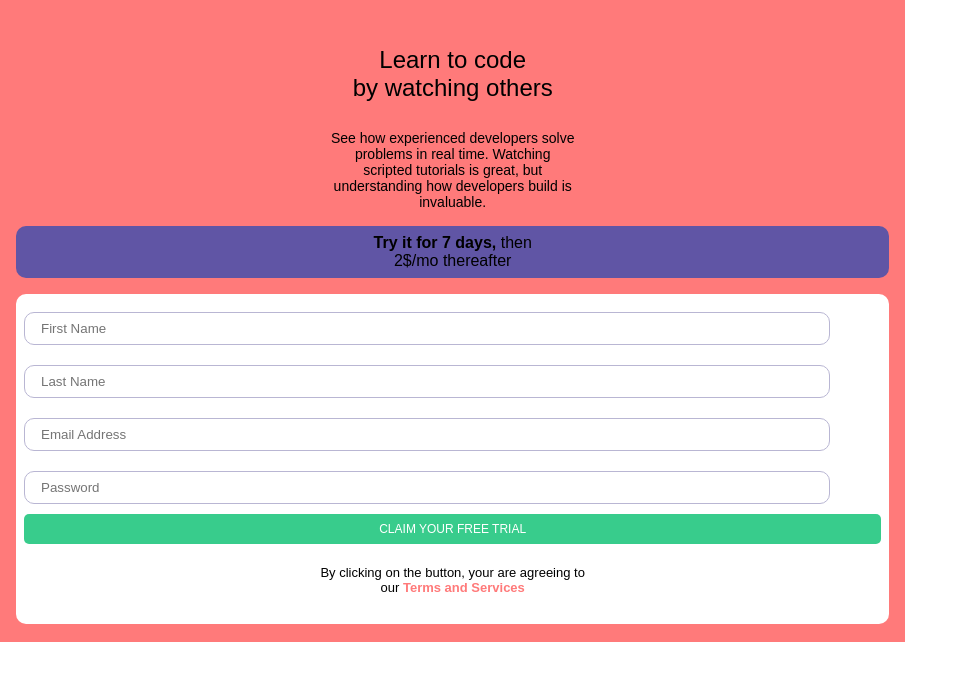
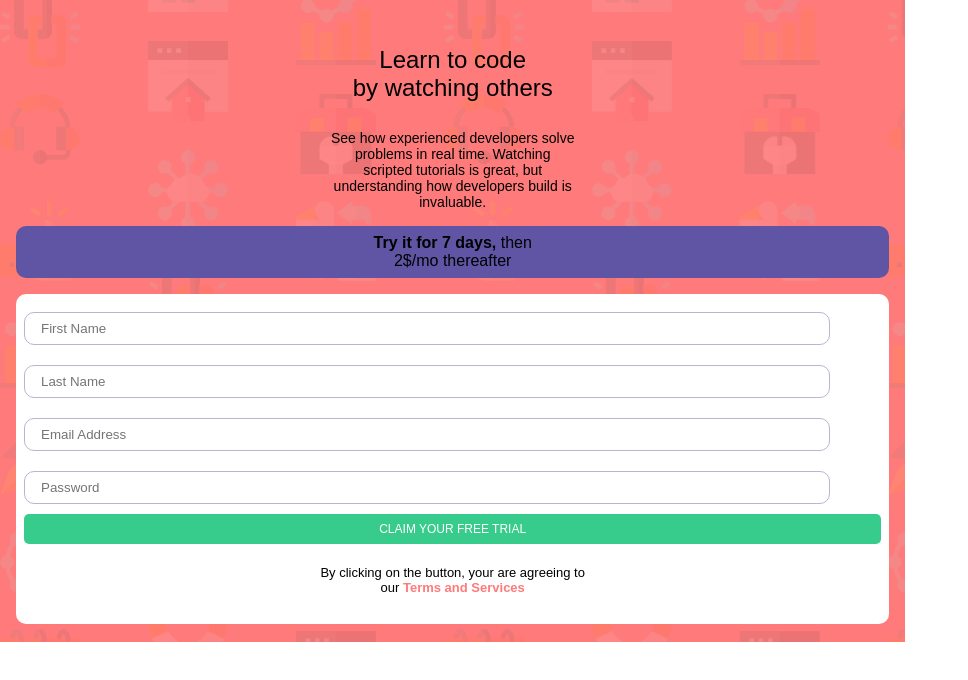
Before and after one commit to joyous-tech/Responsiveness, a plain HTML site: page index.html in a window 1280 px wide. Shown: the whole page, without its empty margins (0-968 px from the left). Drawn offline with Linux system fonts and the light colour scheme; the site is published under a folder, as on GitHub Pages, so addresses that start at the root find nothing.

Commit message:
Update and rename Index.html to index.html

```diff
--- a/Index.html
+++ b/index.html
@@ -16,7 +16,7 @@
     }
     .container{
         background-color: hsl(0, 100%, 74%)e;
-        background: url(/bg-intro-mobile\ \(1\).png);
+        background: url(bg-intro-mobile\ \(1\).png);
         padding: 18px 16px;
         position: relative;
     }
@@ -100,7 +100,7 @@
 
         .container{
         background-color: hsl(0, 100%, 74%)e;
-        background: url(/bg-intro-desktop.png);
+        background: url(bg-intro-desktop.png);
         padding: 18px 16px;
         position: relative;
         max-width: 1440px;
```
